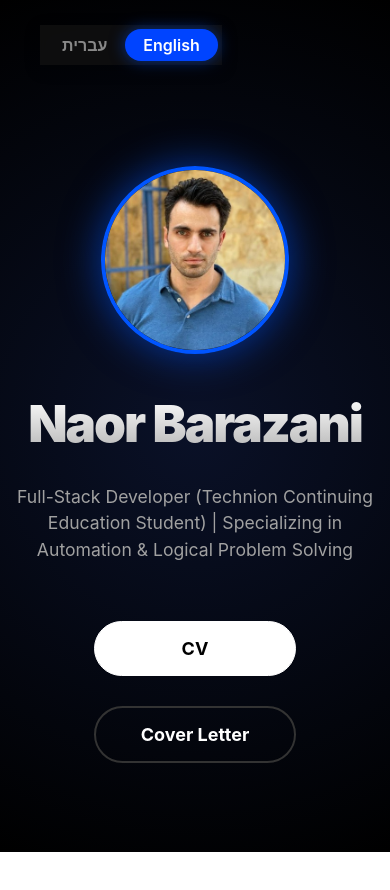
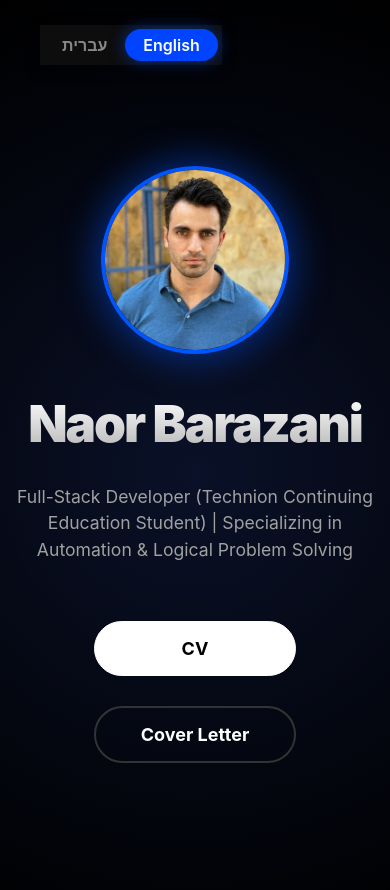
Before and after one commit to barazaninaor/barazaninaor.github.io, an Angular app: page /home in a window 390 px wide. Shown: the top 890 px of the page. Before the commit the page ends 852 px from the top, so only its background shows below. Built offline with nearby package versions, Linux system fonts and the light colour scheme.

Commit message:
Fix mobile scroll breathing room with padding bottom

```diff
--- a/src/app/components/base-content/base-content.component.css
+++ b/src/app/components/base-content/base-content.component.css
@@ -87,8 +87,4 @@
     font-size: 15px;
     padding-bottom: 4px;
   }
-  .content-wrapper {
-    padding: 20px 20px 80px 20px !important;
-    box-sizing: border-box;
-  }
 }
--- a/src/styles.css
+++ b/src/styles.css
@@ -158,4 +158,8 @@ body {
   .contact-info .sep {
     display: none;
   }
+
+  body {
+    padding-bottom: 90px !important;
+  }
 }
```
